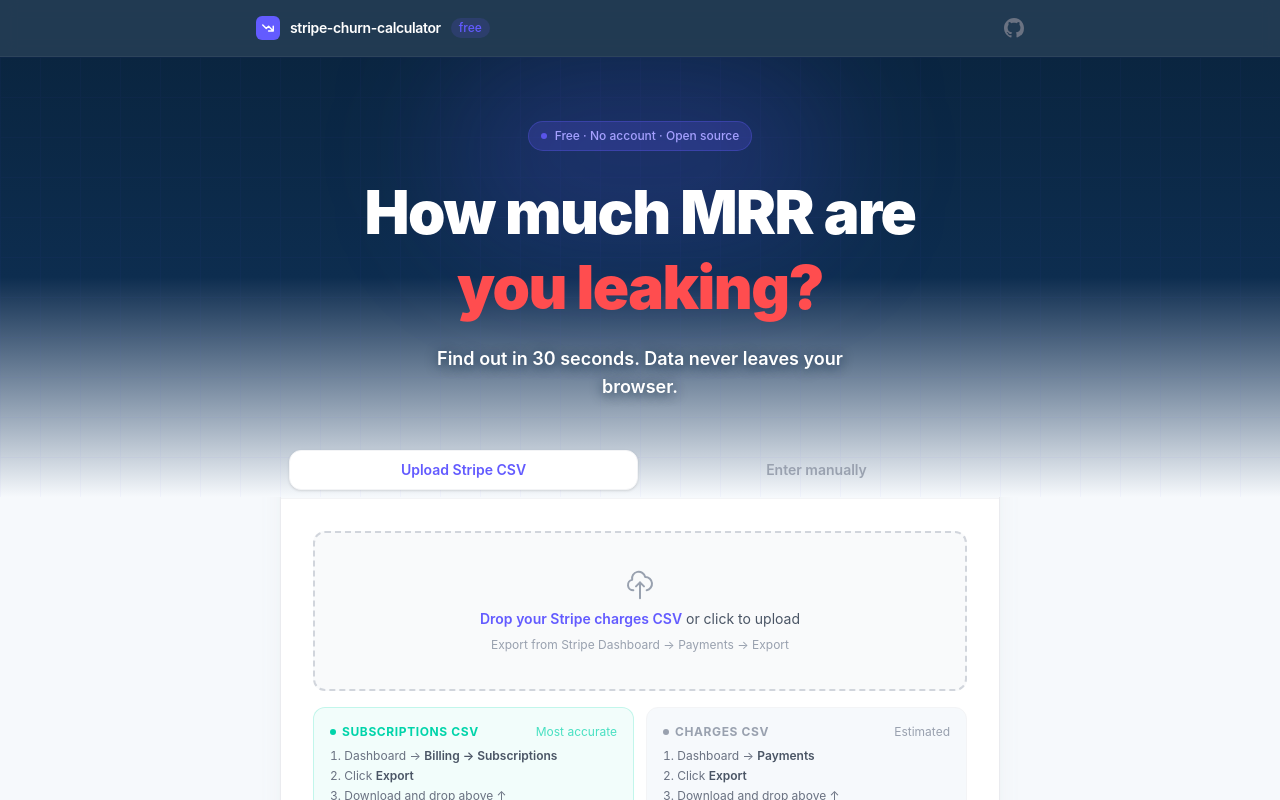
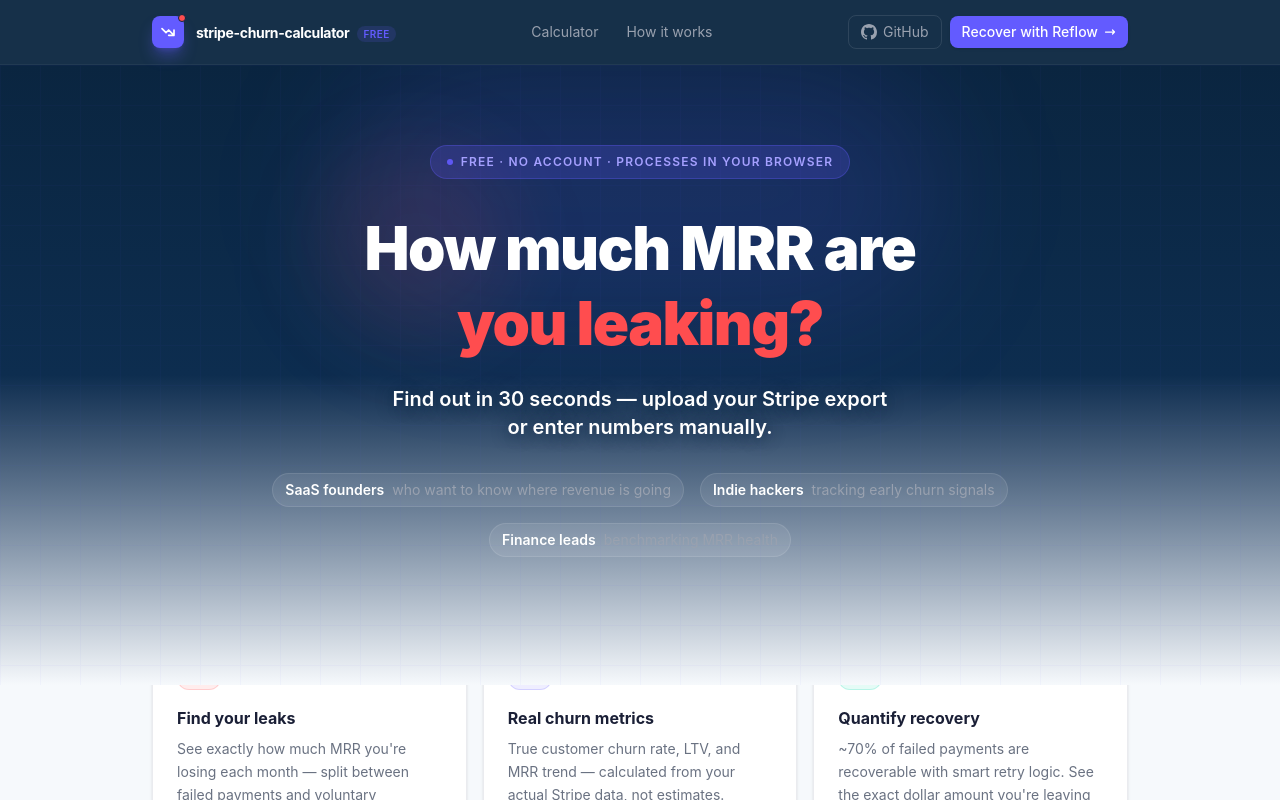
Before and after one commit to mehadave/stripe-churn-calculator, a Next.js app: page / in a window 1280 px wide. Shown: the top 800 px of the page. Built offline with nearby package versions, Linux system fonts and the light colour scheme.

Commit message:
Better header with nav/CTA, scroll-animated explainer section, custom favicon

```diff
--- a/app/page.tsx
+++ b/app/page.tsx
@@ -10,6 +10,51 @@ import { calculateFromManual } from '@/lib/calculations'
 import { ManualInput } from '@/lib/types'
 
 type Tab = 'csv' | 'manual'
+
+const features = [
+  {
+    icon: (
+      <svg className="w-6 h-6" fill="none" stroke="currentColor" viewBox="0 0 24 24">
+        <path strokeLinecap="round" strokeLinejoin="round" strokeWidth={1.8} d="M13 17h8m0 0V9m0 8l-8-8-4 4-6-6" />
+      </svg>
+    ),
+    color: '#FF4D4F',
+    bg: 'bg-[#FF4D4F]/10',
+    border: 'border-[#FF4D4F]/20',
+    title: 'Find your leaks',
+    description: 'See exactly how much MRR you\'re losing each month — split between failed payments and voluntary cancellations.',
+  },
+  {
+    icon: (
+      <svg className="w-6 h-6" fill="none" stroke="currentColor" viewBox="0 0 24 24">
+        <path strokeLinecap="round" strokeLinejoin="round" strokeWidth={1.8} d="M9 19v-6a2 2 0 00-2-2H5a2 2 0 00-2 2v6a2 2 0 002 2h2a2 2 0 002-2zm0 0V9a2 2 0 012-2h2a2 2 0 012 2v10m-6 0a2 2 0 002 2h2a2 2 0 002-2m0 0V5a2 2 0 012-2h2a2 2 0 012 2v14a2 2 0 01-2 2h-2a2 2 0 01-2-2z" />
+      </svg>
+    ),
+    color: '#635BFF',
+    bg: 'bg-[#635BFF]/10',
+    border: 'border-[#635BFF]/20',
+    title: 'Real churn metrics',
+    description: 'True customer churn rate, LTV, and MRR trend — calculated from your actual Stripe data, not estimates.',
+  },
+  {
+    icon: (
+      <svg className="w-6 h-6" fill="none" stroke="currentColor" viewBox="0 0 24 24">
+        <path strokeLinecap="round" strokeLinejoin="round" strokeWidth={1.8} d="M4 4v5h.582m15.356 2A8.001 8.001 0 004.582 9m0 0H9m11 11v-5h-.581m0 0a8.003 8.003 0 01-15.357-2m15.357 2H15" />
+      </svg>
+    ),
+    color: '#00D4AA',
+    bg: 'bg-[#00D4AA]/10',
+    border: 'border-[#00D4AA]/20',
+    title: 'Quantify recovery',
+    description: '~70% of failed payments are recoverable with smart retry logic. See the exact dollar amount you\'re leaving on the table.',
+  },
+]
+
+const audiences = [
+  { label: 'SaaS founders', desc: 'who want to know where revenue is going' },
+  { label: 'Indie hackers', desc: 'tracking early churn signals' },
+  { label: 'Finance leads', desc: 'benchmarking MRR health' },
+]
 
 export default function HomePage() {
   const router = useRouter()
@@ -25,7 +70,7 @@ export default function HomePage() {
       localStorage.setItem('churnReport', JSON.stringify(report))
       router.push('/report')
     } catch (err) {
-      setError(err instanceof Error ? err.message : "Failed to parse CSV. Make sure it's a Stripe charges export.")
+      setError(err instanceof Error ? err.message : "Failed to parse CSV. Make sure it's a Stripe charges or subscriptions export.")
       setLoading(false)
     }
   }
@@ -39,103 +84,166 @@ export default function HomePage() {
 
   return (
     <div className="min-h-screen bg-[#F6F9FC]">
-      {/* Header */}
-      <header className="bg-[#0A2540]/90 backdrop-blur-sm border-b border-white/5 px-6 py-4 sticky top-0 z-50">
-        <div className="max-w-3xl mx-auto flex items-center justify-between">
-          <div className="flex items-center gap-2.5">
-            <div className="w-6 h-6 rounded-md bg-[#635BFF] flex items-center justify-center">
-              <svg className="w-3.5 h-3.5 text-white" fill="none" stroke="currentColor" viewBox="0 0 24 24">
+
+      {/* ── Header ─────────────────────────────────────────────────── */}
+      <header className="sticky top-0 z-50 bg-[#0A2540]/95 backdrop-blur-md border-b border-white/5">
+        <div className="max-w-5xl mx-auto px-6 h-16 flex items-center justify-between gap-6">
+
+          {/* Logo */}
+          <div className="flex items-center gap-3">
+            <div className="relative flex items-center justify-center w-8 h-8 rounded-lg bg-[#635BFF] shadow-lg shadow-[#635BFF]/40">
+              <svg className="w-4 h-4 text-white" fill="none" stroke="currentColor" viewBox="0 0 24 24">
                 <path strokeLinecap="round" strokeLinejoin="round" strokeWidth={2.5} d="M13 17h8m0 0V9m0 8l-8-8-4 4-6-6" />
               </svg>
+              <span className="absolute -top-0.5 -right-0.5 w-2 h-2 rounded-full bg-[#FF4D4F] border border-[#0A2540]" />
             </div>
-            <span className="text-white font-semibold text-sm tracking-tight">stripe-churn-calculator</span>
-            <span className="text-xs text-[#635BFF] bg-[#635BFF]/15 px-2 py-0.5 rounded-full font-medium">free</span>
+            <div>
+              <span className="text-white font-bold text-sm tracking-tight">stripe-churn-calculator</span>
+              <span className="ml-2 text-[10px] font-semibold text-[#635BFF] bg-[#635BFF]/15 px-1.5 py-0.5 rounded-full uppercase tracking-wider">free</span>
             </div>
+          </div>
+
+          {/* Nav */}
+          <nav className="hidden sm:flex items-center gap-1">
+            <a href="#calculator" className="text-gray-400 hover:text-white text-sm px-3 py-1.5 rounded-lg hover:bg-white/5 transition-all">Calculator</a>
+            <a href="#how-it-works" className="text-gray-400 hover:text-white text-sm px-3 py-1.5 rounded-lg hover:bg-white/5 transition-all">How it works</a>
+          </nav>
+
+          {/* CTA */}
+          <div className="flex items-center gap-2">
             <a
               href="https://github.com/mehadave/stripe-churn-calculator"
               target="_blank"
               rel="noopener noreferrer"
-            className="text-gray-500 hover:text-white transition-colors"
-            aria-label="GitHub"
+              className="flex items-center gap-1.5 text-gray-400 hover:text-white text-sm px-3 py-1.5 rounded-lg hover:bg-white/5 transition-all border border-white/10 hover:border-white/20"
             >
-            <svg className="w-5 h-5" fill="currentColor" viewBox="0 0 24 24">
+              <svg className="w-4 h-4" fill="currentColor" viewBox="0 0 24 24">
                 <path d="M12 0C5.37 0 0 5.37 0 12c0 5.31 3.435 9.795 8.205 11.385.6.105.825-.255.825-.57 0-.285-.015-1.23-.015-2.235-3.015.555-3.795-.735-4.035-1.41-.135-.345-.72-1.41-1.23-1.695-.42-.225-1.02-.78-.015-.795.945-.015 1.62.87 1.845 1.23 1.08 1.815 2.805 1.305 3.495.99.105-.78.42-1.305.765-1.605-2.67-.3-5.46-1.335-5.46-5.925 0-1.305.465-2.385 1.23-3.225-.12-.3-.54-1.53.12-3.18 0 0 1.005-.315 3.3 1.23.96-.27 1.98-.405 3-.405s2.04.135 3 .405c2.295-1.56 3.3-1.23 3.3-1.23.66 1.65.24 2.88.12 3.18.765.84 1.23 1.905 1.23 3.225 0 4.605-2.805 5.625-5.475 5.925.435.375.81 1.095.81 2.22 0 1.605-.015 2.895-.015 3.3 0 .315.225.69.825.57A12.02 12.02 0 0024 12c0-6.63-5.37-12-12-12z" />
+              </svg>
+              GitHub
+            </a>
+            <a
+              href="https://getreflow.co"
+              target="_blank"
+              rel="noopener noreferrer"
+              className="flex items-center gap-1.5 text-white text-sm px-3 py-1.5 rounded-lg bg-[#635BFF] hover:bg-[#5248e0] transition-colors font-medium shadow-sm"
+            >
+              Recover with Reflow
+              <svg className="w-3 h-3" fill="none" stroke="currentColor" viewBox="0 0 24 24">
+                <path strokeLinecap="round" strokeLinejoin="round" strokeWidth={2.5} d="M17 8l4 4m0 0l-4 4m4-4H3" />
               </svg>
             </a>
           </div>
+        </div>
       </header>
 
-      {/* Hero */}
-      <div className="relative bg-gradient-to-b from-[#0A2540] via-[#0d2d4f] to-[#F6F9FC] px-6 pt-16 pb-24 overflow-hidden">
-        {/* Subtle grid overlay */}
+      {/* ── Hero ───────────────────────────────────────────────────── */}
+      <div className="relative bg-gradient-to-b from-[#0A2540] via-[#0d2d4f] to-[#F6F9FC] px-6 pt-20 pb-32 overflow-hidden">
         <div className="absolute inset-0 opacity-[0.03]" style={{
           backgroundImage: 'linear-gradient(#635BFF 1px, transparent 1px), linear-gradient(90deg, #635BFF 1px, transparent 1px)',
-          backgroundSize: '40px 40px'
+          backgroundSize: '40px 40px',
         }} />
-        {/* Purple glow */}
-        <div className="absolute top-0 left-1/2 -translate-x-1/2 w-96 h-48 bg-[#635BFF]/20 rounded-full blur-3xl" />
+        <div className="absolute top-0 left-1/2 -translate-x-1/2 w-[600px] h-64 bg-[#635BFF]/15 rounded-full blur-3xl" />
+        <div className="absolute top-20 left-1/4 w-48 h-48 bg-[#FF4D4F]/10 rounded-full blur-2xl" />
 
         <div className="relative max-w-3xl mx-auto text-center">
-          <motion.div
-            initial={{ opacity: 0, y: 20 }}
-            animate={{ opacity: 1, y: 0 }}
-            transition={{ duration: 0.5 }}
-          >
-            <div className="inline-flex items-center gap-2 bg-[#635BFF]/20 border border-[#635BFF]/30 text-[#a5a0ff] text-xs font-medium px-3 py-1.5 rounded-full mb-6">
+          <motion.div initial={{ opacity: 0, y: 24 }} animate={{ opacity: 1, y: 0 }} transition={{ duration: 0.5 }}>
+            <div className="inline-flex items-center gap-2 bg-[#635BFF]/20 border border-[#635BFF]/30 text-[#a5a0ff] text-xs font-semibold px-4 py-2 rounded-full mb-8 uppercase tracking-widest">
               <span className="w-1.5 h-1.5 rounded-full bg-[#635BFF] animate-pulse" />
-              Free · No account · Open source
+              Free · No account · Processes in your browser
             </div>
-            <h1 className="text-5xl sm:text-6xl font-black text-white leading-tight mb-5 tracking-tight">
+            <h1 className="text-5xl sm:text-6xl font-black text-white leading-tight mb-6 tracking-tight">
               How much MRR are<br />
               <span className="text-[#FF4D4F]">you leaking?</span>
             </h1>
-            <p className="text-white font-semibold text-lg max-w-md mx-auto [text-shadow:0_2px_12px_rgba(10,37,64,0.8)]">
-              Find out in 30 seconds. Data never leaves your browser.
+            <p className="text-white font-semibold text-xl max-w-lg mx-auto mb-8 [text-shadow:0_2px_16px_rgba(10,37,64,0.9)]">
+              Find out in 30 seconds — upload your Stripe export or enter numbers manually.
             </p>
+            <div className="flex items-center justify-center flex-wrap gap-4 text-sm">
+              {audiences.map((a, i) => (
+                <motion.div
+                  key={i}
+                  initial={{ opacity: 0, y: 8 }}
+                  animate={{ opacity: 1, y: 0 }}
+                  transition={{ delay: 0.3 + i * 0.08 }}
+                  className="flex items-center gap-2 bg-white/8 border border-white/10 px-3 py-1.5 rounded-full"
+                >
+                  <span className="text-white font-semibold">{a.label}</span>
+                  <span className="text-gray-400">{a.desc}</span>
+                </motion.div>
+              ))}
+            </div>
           </motion.div>
         </div>
       </div>
 
-      {/* Card */}
-      <div className="max-w-3xl mx-auto px-6 -mt-14 pb-16">
+      {/* ── How it works ───────────────────────────────────────────── */}
+      <section id="how-it-works" className="max-w-5xl mx-auto px-6 -mt-16 mb-8">
+        <div className="grid grid-cols-1 sm:grid-cols-3 gap-4">
+          {features.map((f, i) => (
+            <motion.div
+              key={i}
+              initial={{ opacity: 0, y: 32 }}
+              whileInView={{ opacity: 1, y: 0 }}
+              viewport={{ once: true, margin: '-40px' }}
+              transition={{ duration: 0.5, delay: i * 0.1 }}
+              className="bg-white rounded-2xl border border-gray-200/80 p-6 shadow-sm hover:shadow-md transition-shadow"
+            >
+              <div className={`w-11 h-11 rounded-xl ${f.bg} border ${f.border} flex items-center justify-center mb-4`} style={{ color: f.color }}>
+                {f.icon}
+              </div>
+              <h3 className="text-[#1A1F36] font-bold text-base mb-2">{f.title}</h3>
+              <p className="text-gray-500 text-sm leading-relaxed">{f.description}</p>
+            </motion.div>
+          ))}
+        </div>
+      </section>
+
+      {/* ── Calculator card ────────────────────────────────────────── */}
+      <section id="calculator" className="max-w-3xl mx-auto px-6 pb-20">
         <motion.div
           initial={{ opacity: 0, y: 24 }}
-          animate={{ opacity: 1, y: 0 }}
-          transition={{ duration: 0.5, delay: 0.15 }}
+          whileInView={{ opacity: 1, y: 0 }}
+          viewport={{ once: true }}
+          transition={{ duration: 0.5 }}
           className="bg-white rounded-2xl border border-gray-200/80 shadow-xl shadow-gray-200/60 overflow-hidden"
         >
+          {/* Card header */}
+          <div className="px-8 pt-7 pb-0">
+            <h2 className="text-[#1A1F36] font-black text-xl mb-1">Calculate your MRR leak</h2>
+            <p className="text-gray-400 text-sm">Upload a Stripe export for the most accurate results, or enter your numbers manually.</p>
+          </div>
+
           {/* Tabs */}
-          <div className="flex p-2 gap-1 bg-[#F6F9FC] border-b border-gray-100">
+          <div className="flex p-3 gap-1 mx-8 mt-5 bg-[#F6F9FC] rounded-xl border border-gray-100">
             {(['csv', 'manual'] as Tab[]).map(t => (
               <button
                 key={t}
                 onClick={() => setTab(t)}
-                className={`relative flex-1 py-2.5 text-sm font-semibold rounded-xl transition-all duration-200 ${
+                className={`relative flex-1 py-2.5 text-sm font-semibold rounded-lg transition-all duration-200 ${
                   tab === t ? 'text-[#635BFF]' : 'text-gray-400 hover:text-gray-600'
                 }`}
               >
                 {tab === t && (
                   <motion.div
                     layoutId="tab-pill"
-                    className="absolute inset-0 bg-white rounded-xl shadow-sm border border-gray-100"
+                    className="absolute inset-0 bg-white rounded-lg shadow-sm border border-gray-100"
                     transition={{ type: 'spring', bounce: 0.2, duration: 0.4 }}
                   />
                 )}
-                <span className="relative">
-                  {t === 'csv' ? 'Upload Stripe CSV' : 'Enter manually'}
-                </span>
+                <span className="relative">{t === 'csv' ? 'Upload Stripe CSV' : 'Enter manually'}</span>
               </button>
             ))}
           </div>
 
-          <div className="p-8">
+          <div className="p-8 pt-6">
             <AnimatePresence mode="wait">
               <motion.div
                 key={tab}
                 initial={{ opacity: 0, y: 8 }}
                 animate={{ opacity: 1, y: 0 }}
                 exit={{ opacity: 0, y: -8 }}
-                transition={{ duration: 0.2 }}
+                transition={{ duration: 0.18 }}
               >
                 {tab === 'csv' ? (
                   <div className="space-y-4">
@@ -174,7 +282,7 @@ export default function HomePage() {
             </AnimatePresence>
           </div>
 
-          <div className="px-8 pb-5 flex items-center gap-2 text-xs text-gray-400 border-t border-gray-50 pt-4">
+          <div className="px-8 pb-6 flex items-center gap-2 text-xs text-gray-400 border-t border-gray-50 pt-4">
             <div className="w-4 h-4 rounded-full bg-[#00D4AA]/15 flex items-center justify-center flex-shrink-0">
               <svg className="w-2.5 h-2.5 text-[#00D4AA]" fill="currentColor" viewBox="0 0 20 20">
                 <path fillRule="evenodd" d="M5 9V7a5 5 0 0110 0v2a2 2 0 012 2v5a2 2 0 01-2 2H5a2 2 0 01-2-2v-5a2 2 0 012-2zm8-2v2H7V7a3 3 0 016 0z" clipRule="evenodd" />
@@ -183,7 +291,8 @@ export default function HomePage() {
             Processed entirely in your browser — data is never uploaded anywhere
           </div>
         </motion.div>
-      </div>
+      </section>
+
     </div>
   )
 }
```
Also changed, not shown: app/icon.svg (added). Lines whose indentation alone changed are shown as unchanged.
